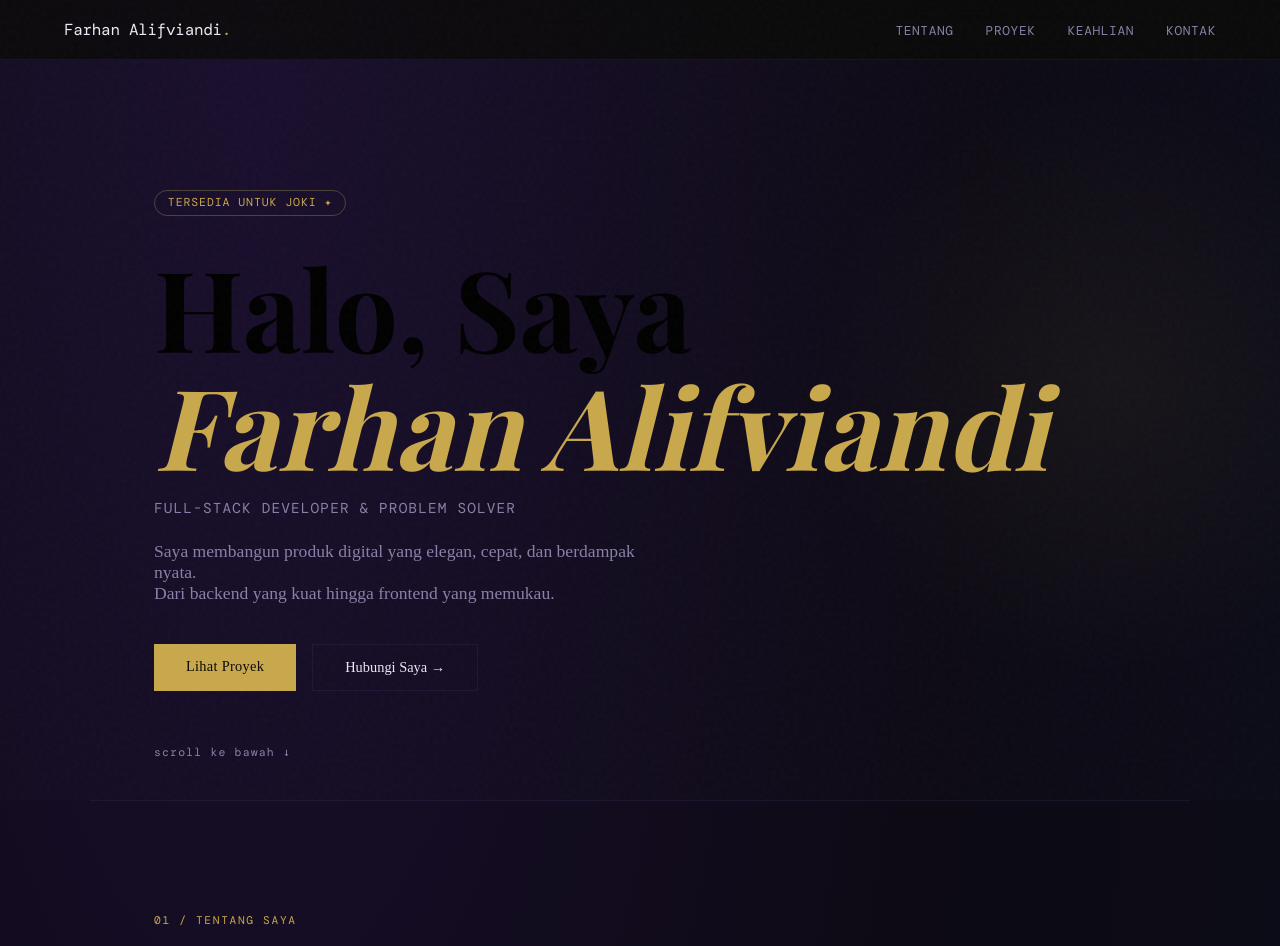
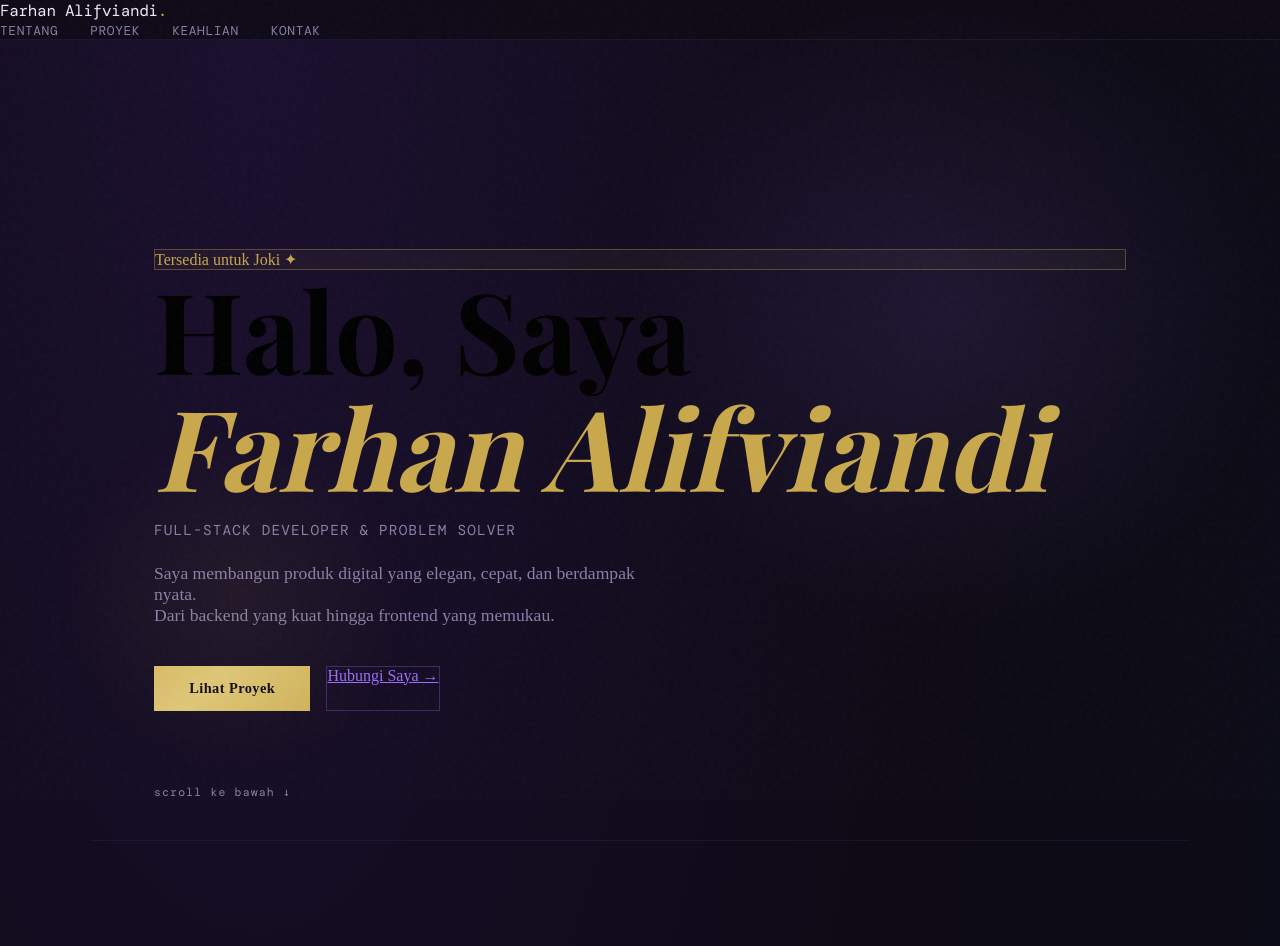
Before and after one commit to farhanalifviandi/portofolio, a Flask app: page / in a window 1280 px wide; the page is wider, and only the part inside the window is pictured. Shown: the top 946 px of that part. Run offline with Flask 3, Linux system fonts and the light colour scheme; some web fonts are replaced; grey boxes are pictures that could not be loaded.

Commit message:
Update style.css

```diff
--- a/static/css/style.css
+++ b/static/css/style.css
@@ -35,12 +35,8 @@ body {
 
 /* ===== NAV ===== */
 .nav {
-  position: fixed; top: 0; left: 0; right: 0; z-index: 100;
-  display: flex; align-items: center; justify-content: space-between;
-  padding: 1.2rem var(--pad);
-  background: rgba(10,10,8,0.8);
-  backdrop-filter: blur(12px);
-  border-bottom: 1px solid var(--border);
+  background: rgba(13,10,20,0.85);
+  border-bottom: 1px solid rgba(155,109,255,0.1);
 }
 .nav-logo {
   font-family: var(--font-mono);
@@ -74,24 +70,23 @@ body {
 .hero::before {
   content: '';
   position: absolute;
-  top: 10%; right: -20%;
-  width: 600px; height: 600px;
-  background: radial-gradient(circle, rgba(200,181,96,0.06) 0%, transparent 70%);
+  top: -10%; right: -10%;
+  width: 700px; height: 700px;
+  background: radial-gradient(circle, rgba(155,109,255,0.12) 0%, transparent 65%);
+  pointer-events: none;
+}
+.hero::after {
+  content: '';
+  position: absolute;
+  bottom: 5%; left: -5%;
+  width: 400px; height: 400px;
+  background: radial-gradient(circle, rgba(201,168,76,0.07) 0%, transparent 65%);
   pointer-events: none;
 }
 .hero-badge {
-  display: inline-block;
-  font-family: var(--font-mono);
-  font-size: 0.72rem;
-  letter-spacing: 0.08em;
-  text-transform: uppercase;
   color: var(--accent);
-  border: 1px solid rgba(200,181,96,0.3);
-  padding: 0.3rem 0.8rem;
-  border-radius: 2rem;
-  margin-bottom: 2rem;
-  width: fit-content;
-  animation: fadeUp 0.8s ease both;
+  border: 1px solid rgba(201,168,76,0.35);
+  background: rgba(201,168,76,0.05);
 }
 .hero-title {
   font-family: var(--font-display);
@@ -124,27 +119,37 @@ body {
   animation: fadeUp 0.8s 0.4s ease both;
 }
 .btn-primary {
-  display: inline-block;
-  background: var(--accent);
-  color: #0a0a08;
-  font-weight: 500;
-  padding: 0.85rem 2rem;
+  background: linear-gradient(135deg, #c9a84c 0%, #e0c97a 50%, #c9a84c 100%);
+  background-size: 200% 200%;
+  animation: shimmer 3s ease infinite;
+  color: #0d0a14;
+  font-weight: 600;
+  letter-spacing: 0.03em;
+  padding: 0.9rem 2.2rem;
   text-decoration: none;
   font-size: 0.9rem;
-  letter-spacing: 0.02em;
   transition: transform 0.2s, box-shadow 0.2s;
 }
-.btn-primary:hover { transform: translateY(-2px); box-shadow: 0 8px 24px rgba(200,181,96,0.25); }
+.btn-primary:hover {
+  transform: translateY(-3px);
+  box-shadow: 0 12px 32px rgba(201,168,76,0.35), 0 0 60px rgba(201,168,76,0.1);
+}
+
+@keyframes shimmer {
+  0%   { background-position: 0% 50%; }
+  50%  { background-position: 100% 50%; }
+  100% { background-position: 0% 50%; }
+}
+
 .btn-ghost {
-  display: inline-block;
+  color: var(--accent2);
+  border: 1px solid rgba(155,109,255,0.3);
+}
+.btn-ghost:hover {
+  border-color: var(--accent2);
+  background: rgba(155,109,255,0.06);
   color: var(--text);
-  padding: 0.85rem 2rem;
-  text-decoration: none;
-  font-size: 0.9rem;
-  border: 1px solid var(--border);
-  transition: border-color 0.2s, color 0.2s;
 }
-.btn-ghost:hover { border-color: var(--accent); color: var(--accent); }
 .hero-scroll {
   position: absolute; bottom: 2.5rem;
   font-family: var(--font-mono);
@@ -156,14 +161,7 @@ body {
 
 /* ===== SECTIONS COMMON ===== */
 section { padding: 7rem var(--pad); max-width: var(--max-w); margin: 0 auto; }
-.section-label {
-  font-family: var(--font-mono);
-  font-size: 0.7rem;
-  letter-spacing: 0.15em;
-  text-transform: uppercase;
-  color: var(--accent);
-  margin-bottom: 1.5rem;
-}
+.section-label { color: var(--accent2); }
 .section-title {
   font-family: var(--font-display);
   font-size: clamp(2rem, 5vw, 3.5rem);
```
Also changed, not shown: other parts of static/css/style.css (+16 -30 lines).
